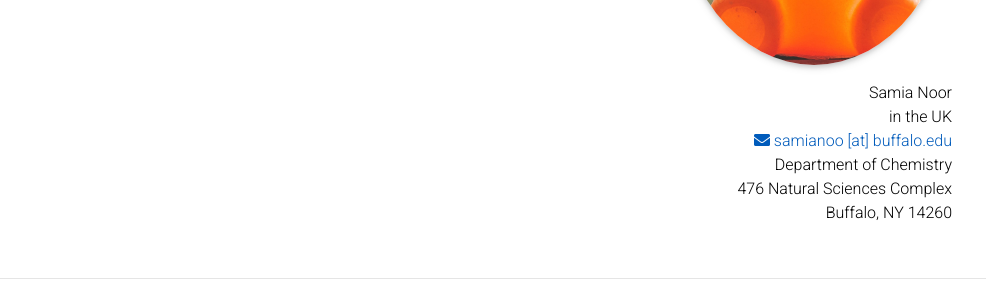
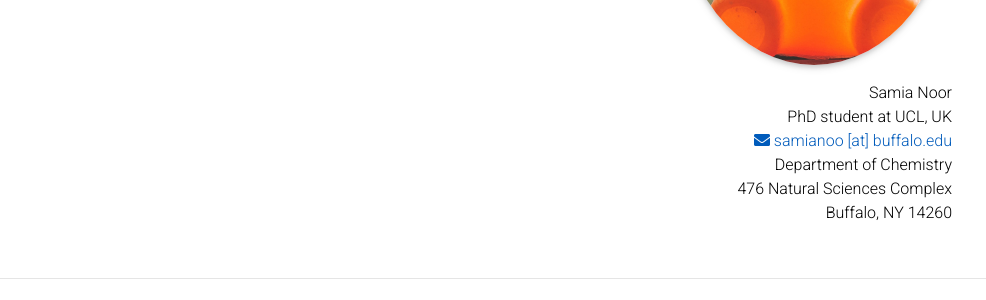
Before and after one commit to BioSimLabUB/biosimlabub.github.io, a Jekyll site: the page built from _members/Samia.md, in a window 1280 px wide. Shown: the part 392-692 px from the top of the page, without its empty margins (148-1134 px from the left). Built offline with Jekyll 4.4.1, drawn with Linux system fonts in a browser that asks for light colours; full-size pictures stand in for the smaller copies a plugin makes; comment, search, counter and statistics services are not loaded; a style sheet for code colours, icons or effects is not loaded; part of the change alters nothing that is shown.

Commit message:
slight mod

```diff
--- a/_config.yml
+++ b/_config.yml
@@ -73,12 +73,12 @@ github_username: tienhungf91 # your GitHub user name
 gitlab_username: # your GitLab user name
 twitter_username: tienhung_91 # your Twitter handle
 mastodon_username: # your mastodon instance+username in the format instance.tld/@username
-linkedin_username: # your LinkedIn user name
+linkedin_username: hung-nguyen-5bb80156 # your LinkedIn user name
 telegram_username: # your Telegram user name
 scholar_userid: t1gX2XQAAAAJ # your Google Scholar ID
 semanticscholar_id: # your Semantic Scholar ID
 whatsapp_number: # your WhatsApp number (full phone number in international format. Omit any zeroes, brackets, or dashes when adding the phone number in international format.)
-orcid_id: # your ORCID ID
+orcid_id: 0009-0003-4838-7734 # your ORCID ID
 medium_username: # your Medium username
 quora_username: # your Quora username
 publons_id: # your ID on Publons
--- a/_members/Samia.md
+++ b/_members/Samia.md
@@ -10,7 +10,7 @@ email: samianoo@buffalo.edu
 #scholar:
 img: assets/img/members/shy_member.jpg
 category: Alumni
-position: in the UK
+position: PhD student at UCL, UK
 cv: false
 address: >
     Department of Chemistry<br />
```
